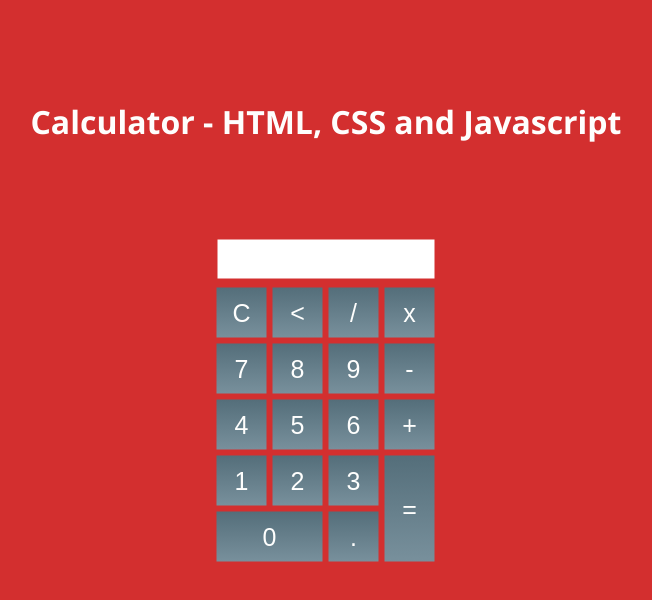
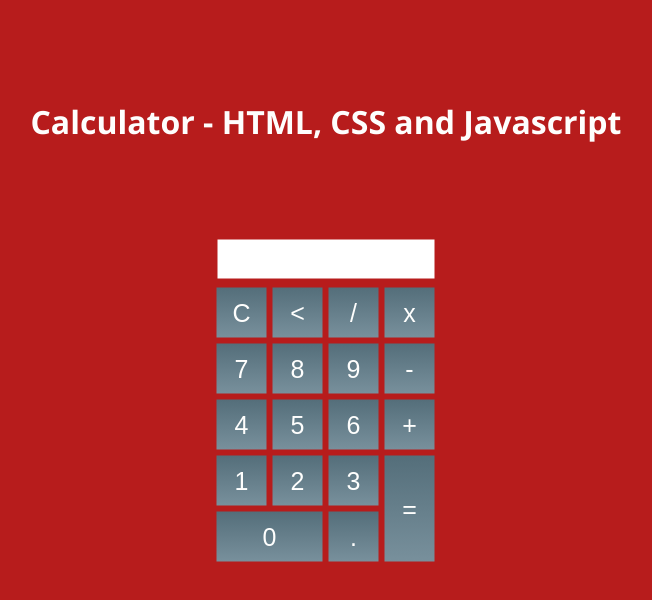
Before and after one commit to hadiakhan785/calculator, a plain HTML site: page index.html in a window 1280 px wide. Shown: the whole page, without its empty margins (314-966 px from the left). Drawn offline with Linux system fonts and the light colour scheme.

Commit message:
final commit

```diff
--- a/style.css
+++ b/style.css
@@ -1,5 +1,5 @@
 body {
-    background: #D32F2F;
+    background: #B71C1C;
 }
 
 * {
```
